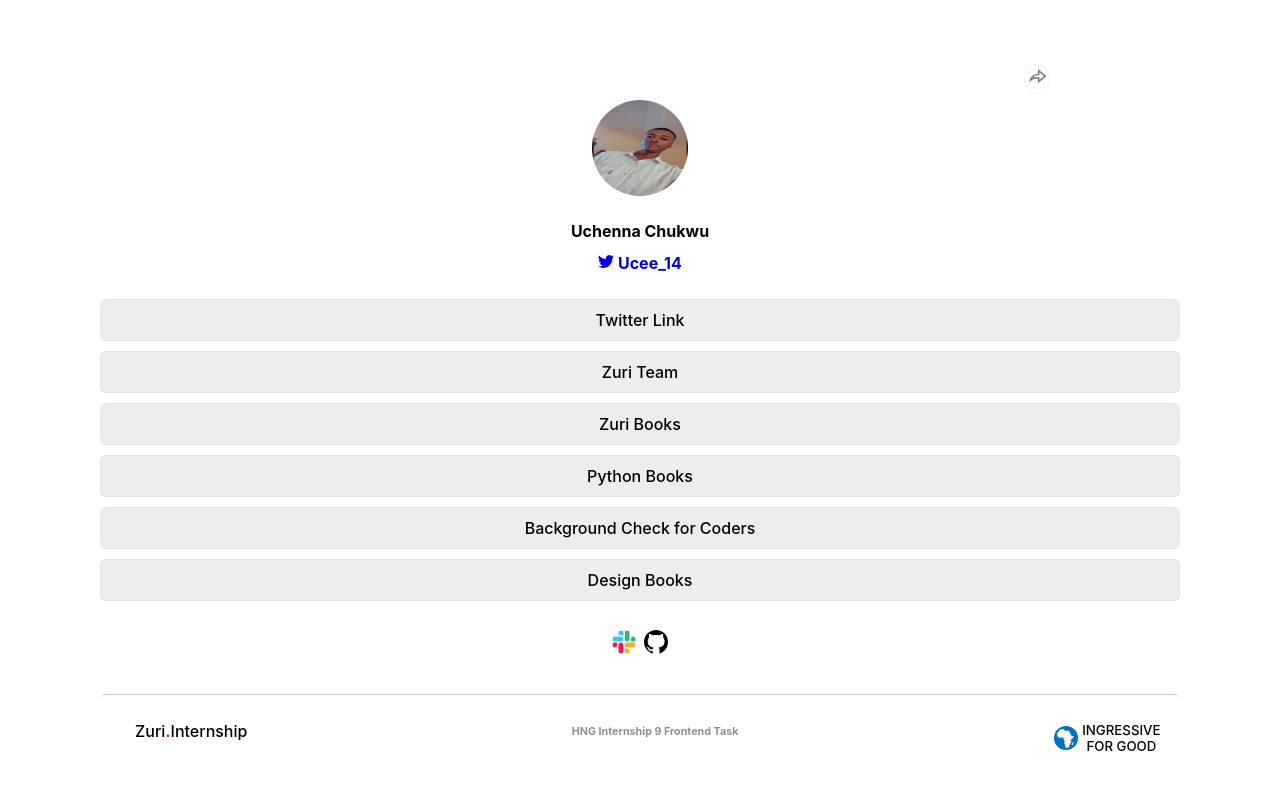
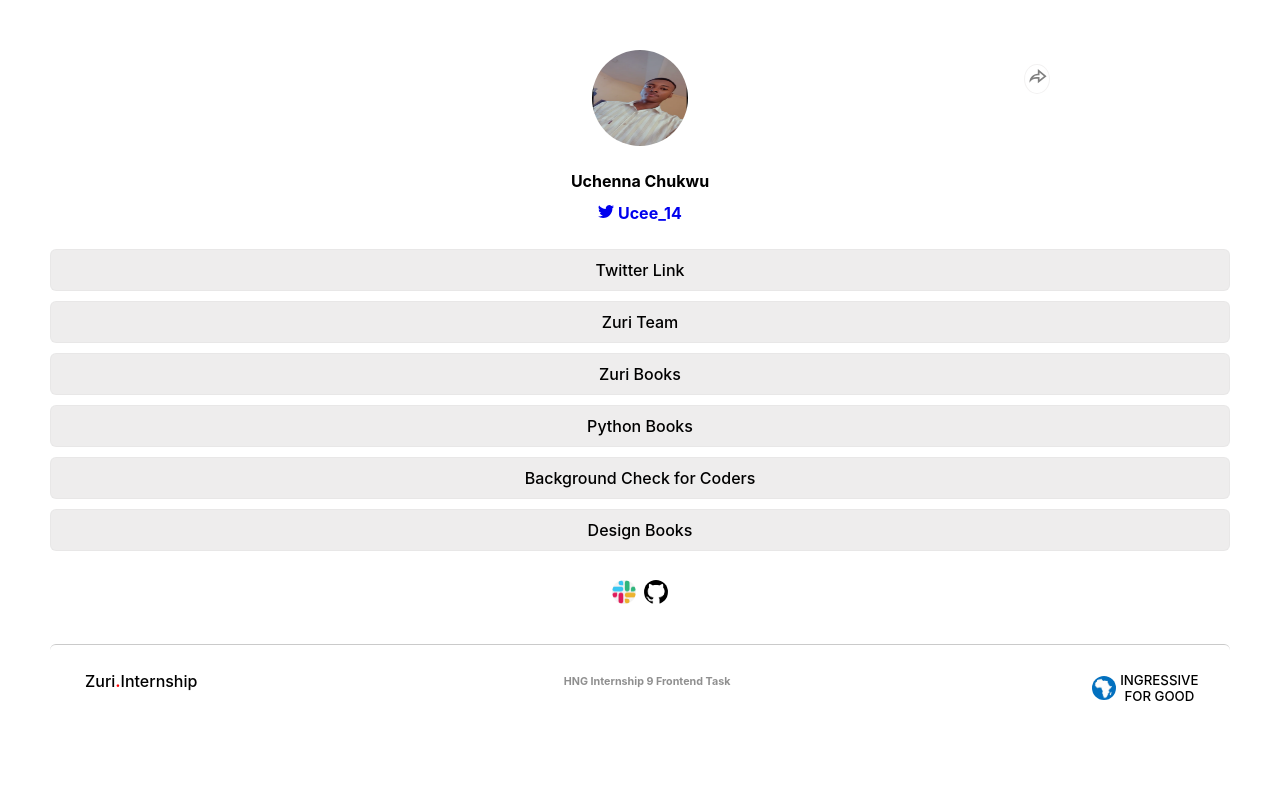
Before and after one commit to Yhucee14/zuri-one, a React (Create React App) app: page / in a window 1280 px wide. Shown: the top 790 px of the page. Built offline with nearby package versions, Linux system fonts and the light colour scheme.

Commit message:
new commit

```diff
--- a/src/App.css
+++ b/src/App.css
@@ -1,5 +1,5 @@
 .container{
-    padding: 100px;
+    padding: 50px;
 }
 
 .menu-icons {
```
